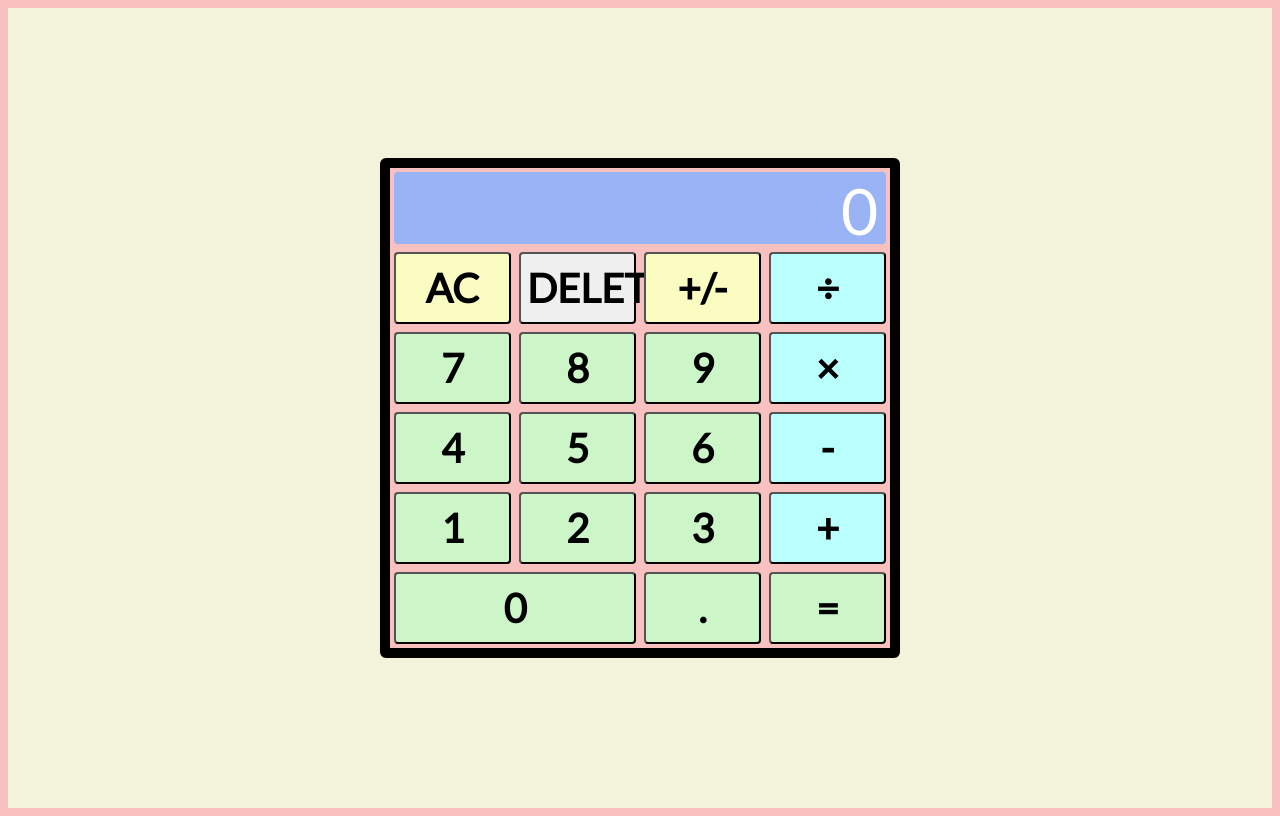
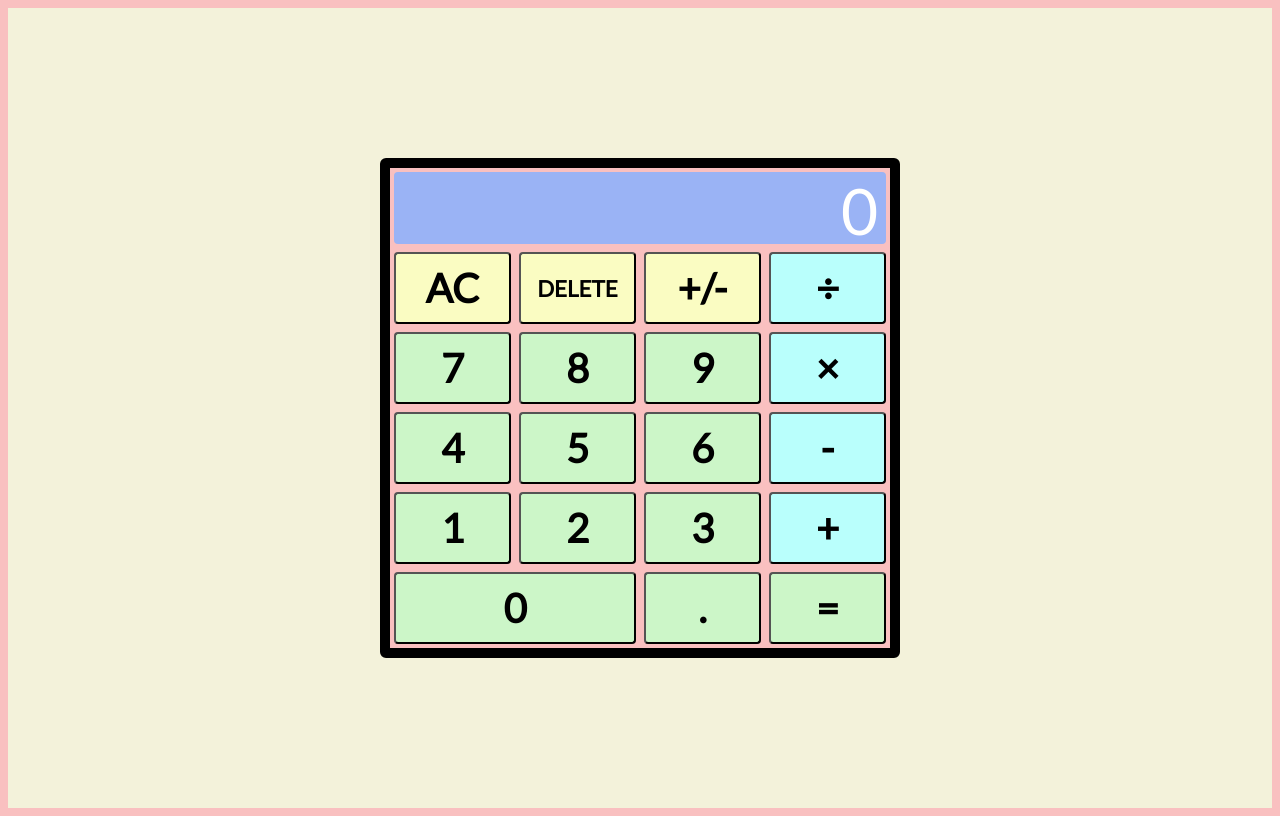
Before and after one commit to anLpk/Vanilla-JS-Calculator, a website: page index.html in a window 1280 px wide. Drawn offline with Linux system fonts and the light colour scheme.

Commit message:
Update style.css

```diff
--- a/css/style.css
+++ b/css/style.css
@@ -62,7 +62,12 @@ button {
 }
 
 .clear,
+.delete,
 .sign,
 .percentage {
   background-color: #fafcc2;
 }
+
+.delete {
+  font-size: 1.4em;
+}
```
